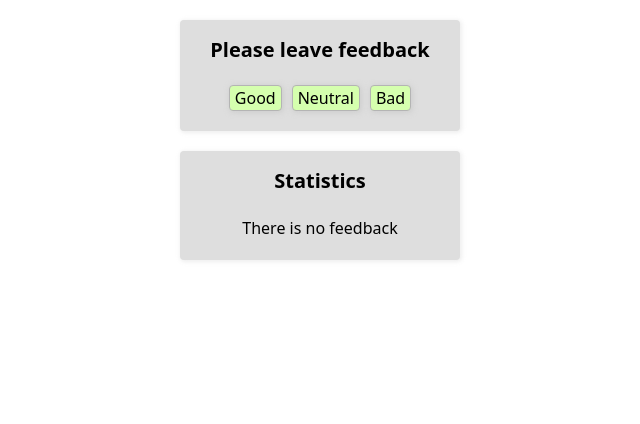
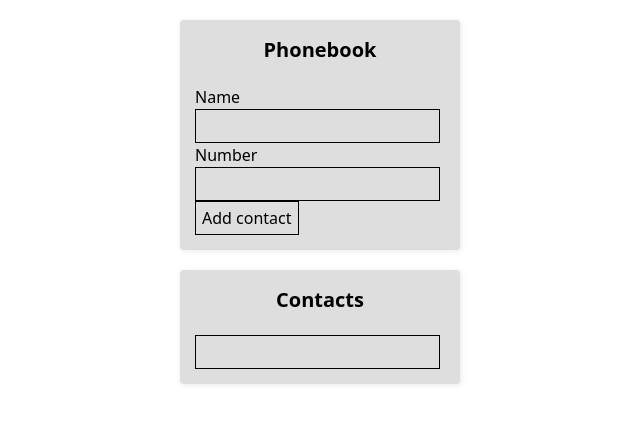
Before and after one commit to heorhii-aksiuk/goit-react-hw-repeat, a React (Create React App) app: page / in a window 1280 px wide. Shown: the top 424 px of the page, without its empty margins (320-960 px from the left). Built offline with nearby package versions, Linux system fonts and the light colour scheme.

Commit message:
very dirty speedrun solution, need refactoring

```diff
--- a/src/components/App/App.jsx
+++ b/src/components/App/App.jsx
@@ -1,41 +1,42 @@
+import Section from '../Section/Section'
+import ContactForm from '../ContactForm/ContactForm'
+import Contacts from '../Contacts/Contacts'
 import { useState } from 'react'
-import Section from '../Section/Section'
-import FeedbackOptions from '../FeedbackOptions/FeedbackOptions'
-import Statistics from '../Statistics/Statistics'
-import Notification from '../Notification/Notification'
 
 function App() {
-  const [feedback, setFeedback] = useState({ good: 0, neutral: 0, bad: 0 })
-  const { good, neutral, bad } = feedback
+  const [contacts, setContacts] = useState([])
+  const [filter, setFilter] = useState('')
 
-  const handleIncrement = (e) => {
-    const feedbackType = e.target.name
-    setFeedback((prev) => {
-      return { ...prev, [feedbackType]: prev[feedbackType] + 1 }
-    })
+  const handleSubmit = (contact) => {
+    if (contacts.some((el) => el.name === contact.name)) {
+      return alert(`${contact.name} is already exists!`)
+    }
+    setContacts([...contacts, contact])
   }
 
-  const totalFeedback = good + neutral + bad
-  const positivePercentage =
-    good > 0 ? Math.round((good * 100) / totalFeedback) : 0
+  const handleFilter = (newFilter) => {
+    setFilter(newFilter)
+  }
+
+  const handleRemove = (contact) => {
+    setContacts(contacts.filter((el) => el.name !== contact))
+  }
+
+  const filteredContacts = contacts.filter((contact) =>
+    contact.name.includes(filter),
+  )
 
   return (
     <>
-      <Section title="Please leave feedback">
-        <FeedbackOptions onLeaveFeedback={handleIncrement} />
+      <Section title="Phonebook">
+        <ContactForm getContact={handleSubmit}></ContactForm>
       </Section>
-      <Section title="Statistics">
-        {totalFeedback > 0 ? (
-          <Statistics
-            good={good}
-            neutral={neutral}
-            bad={bad}
-            total={totalFeedback}
-            positivePercentage={positivePercentage}
-          />
-        ) : (
-          <Notification message="There is no feedback" />
-        )}
+      <Section title="Contacts">
+        <Contacts
+          getFilter={handleFilter}
+          contacts={filteredContacts}
+          remove={handleRemove}
+        ></Contacts>
       </Section>
     </>
   )
--- /dev/null
+++ b/src/components/ContactForm/ContactForm.jsx
@@ -0,0 +1,40 @@
+import React from 'react'
+import { useState } from 'react'
+
+function ContactForm({ getContact }) {
+  const [newContact, setNewContact] = useState({ name: '', number: '' })
+
+  const handleSubmit = (e) => {
+    e.preventDefault()
+    const name = e.target.name.value
+    const number = e.target.number.value
+    setNewContact({ name, number })
+    getContact({ name, number })
+  }
+
+  return (
+    <>
+      <form onSubmit={handleSubmit}>
+        <label htmlFor="name">Name</label>
+        <input
+          type="text"
+          name="name"
+          pattern="^[a-zA-Zа-яА-Я]+(([' -][a-zA-Zа-яА-Я ])?[a-zA-Zа-яА-Я]*)*$"
+          title="Name may contain only letters, apostrophe, dash and spaces. For example Adrian, Jacob Mercer, Charles Miller"
+          required
+        />
+        <label htmlFor="number">Number</label>
+        <input
+          type="tel"
+          name="number"
+          pattern="\+?\d{1,4}?[-.\s]?\(?\d{1,3}?\)?[-.\s]?\d{1,4}[-.\s]?\d{1,4}[-.\s]?\d{1,9}"
+          title="Phone number must be digits and can contain spaces, dashes, parentheses and can start with +"
+          required
+        />
+        <button type="submit">Add contact</button>
+      </form>
+    </>
+  )
+}
+
+export default ContactForm
--- /dev/null
+++ b/src/components/Contacts/Contacts.jsx
@@ -0,0 +1,29 @@
+import React from 'react'
+
+function Contacts({ remove, getFilter, contacts }) {
+  const handleFilter = (e) => {
+    getFilter(e.target.value)
+  }
+
+  const handleDelete = (e) => {
+    remove(e.target.name)
+  }
+
+  return (
+    <>
+      <input onChange={handleFilter} type="text"></input>
+      <ul>
+        {contacts.map(({ name, number }) => (
+          <li key={name}>
+            {name} - {number}
+            <button onClick={handleDelete} name={name} type="button">
+              delete
+            </button>
+          </li>
+        ))}
+      </ul>
+    </>
+  )
+}
+
+export default Contacts
--- a/src/components/FeedbackOptions/FeedbackOptions.jsx
+++ /dev/null
@@ -1,51 +0,0 @@
-import styled from 'styled-components'
-
-function FeedbackOptions({ onLeaveFeedback }) {
-  return (
-    <List>
-      <Item>
-        <Button onClick={onLeaveFeedback} name="good" type="button">
-          Good
-        </Button>
-      </Item>
-      <Item>
-        <Button onClick={onLeaveFeedback} name="neutral" type="button">
-          Neutral
-        </Button>
-      </Item>
-      <Item>
-        <Button onClick={onLeaveFeedback} name="bad" type="button">
-          Bad
-        </Button>
-      </Item>
-    </List>
-  )
-}
-
-export default FeedbackOptions
-
-const List = styled.ul`
-  padding-bottom: 5px;
-  display: flex;
-  justify-content: center;
-`
-const Item = styled.li`
-  :not(:last-child) {
-    margin-right: 10px;
-  }
-`
-
-const Button = styled.button`
-  padding: 0 5px;
-  background-color: #d5ffae;
-  border: 1px solid #b4b4b4;
-  border-radius: 4px;
-  box-shadow: 1px 1px 5px 1px rgba(198, 198, 198, 0.6);
-  cursor: pointer;
-  :hover {
-    background-color: #a3f9ff;
-  }
-  :active {
-    background-color: #65f5ff;
-  }
-`
--- a/src/components/Notification/Notification.jsx
+++ /dev/null
@@ -1,12 +0,0 @@
-import styled from 'styled-components'
-
-function Notification({ message }) {
-  return <Message>{message}</Message>
-}
-
-export default Notification
-
-const Message = styled.p`
-  padding-bottom: 5px;
-  text-align: center;
-`
--- a/src/components/Statistics/Statistics.jsx
+++ /dev/null
@@ -1,73 +0,0 @@
-import styled from 'styled-components'
-
-function Statistics({ good, neutral, bad, total, positivePercentage }) {
-  return (
-    <>
-      <List>
-        <Item>
-          <StatisticCell>
-            <CellTitle>Good:</CellTitle>
-            <CellData>{good}</CellData>
-          </StatisticCell>
-        </Item>
-        <Item>
-          <StatisticCell>
-            <CellTitle>Neutral:</CellTitle>
-            <CellData>{neutral}</CellData>
-          </StatisticCell>
-        </Item>
-        <Item>
-          <StatisticCell>
-            <CellTitle>Bad:</CellTitle>
-            <CellData>{bad}</CellData>
-          </StatisticCell>
-        </Item>
-      </List>
-      <TotalWrapper>
-        <p>Total: {total}</p>
-        {total > 0 && <p>Positive feedback: {positivePercentage}%</p>}
-      </TotalWrapper>
-    </>
-  )
-}
-
-export default Statistics
-
-const List = styled.ul`
-  padding-bottom: 20px;
-  display: flex;
-  justify-content: center;
-`
-const Item = styled.li`
-  :not(:last-child) {
-    margin-right: 10px;
-  }
-`
-
-const StatisticCell = styled.div`
-  min-width: 70px;
-  padding: 0 5px;
-  background-color: #fff;
-  border: solid 1px #afafaf;
-  border-radius: 4px;
-`
-
-const CellTitle = styled.h4`
-  font-weight: 400;
-  text-align: center;
-`
-
-const CellData = styled.p`
-  font-weight: 400;
-  text-align: center;
-`
-
-const TotalWrapper = styled.div`
-  margin: 0 auto;
-  margin-bottom: 5px;
-  width: 230px;
-  text-align: center;
-  background-color: #fff;
-  border: solid 1px #afafaf;
-  border-radius: 4px;
-`
```
